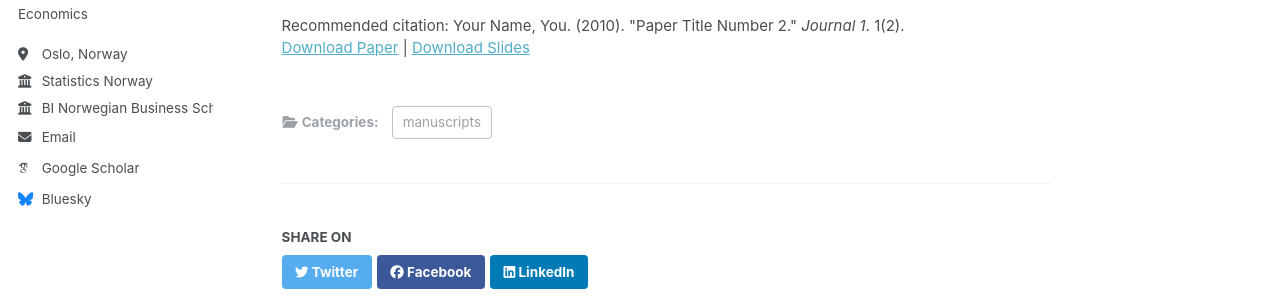
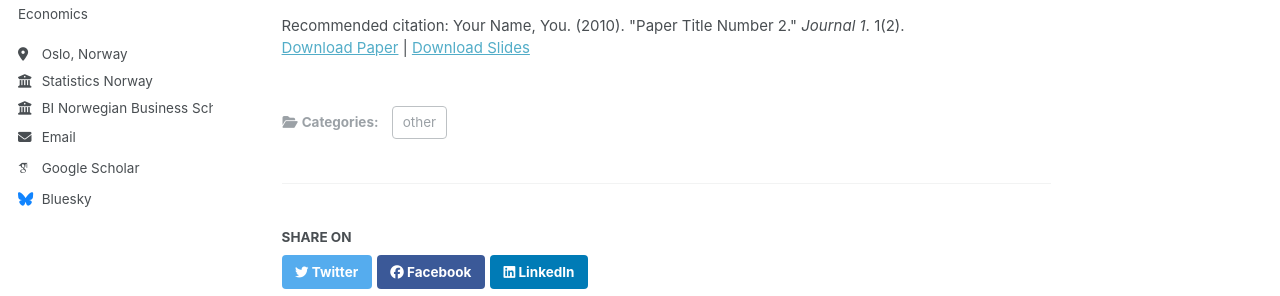
Before and after one commit to tsgundersen/tsgundersen.github.io, a Jekyll site: the page built from _publications/2010-10-01-paper-title-number-2.md, in a window 1280 px wide and 1130 px high. Shown: the part 346-642 px from the top of the window. Built offline with Jekyll 4.4.1, drawn with Linux system fonts in a browser that asks for light colours; some web fonts are replaced.

Commit message:
Added extra publication category

```diff
--- a/_config.yml
+++ b/_config.yml
@@ -83,6 +83,8 @@ publication_category:
     title: 'Journal Articles'
   workingpapers:
     title: 'Working papers'
+  other:
+    title: 'Policy work, reports, etc.'
 
 # Site Settings
 teaser                   :  # filename of teaser fallback teaser image placed in /images/, .e.g. "500x300.png"
--- a/_publications/2010-10-01-paper-title-number-2.md
+++ b/_publications/2010-10-01-paper-title-number-2.md
@@ -1,7 +1,7 @@
 ---
 title: "Paper Title Number 2"
 collection: publications
-category: manuscripts
+category: other
 permalink: /publication/2010-10-01-paper-title-number-2
 excerpt: 'This paper is about the number 2. The number 3 is left for future work.'
 date: 2010-10-01
```
